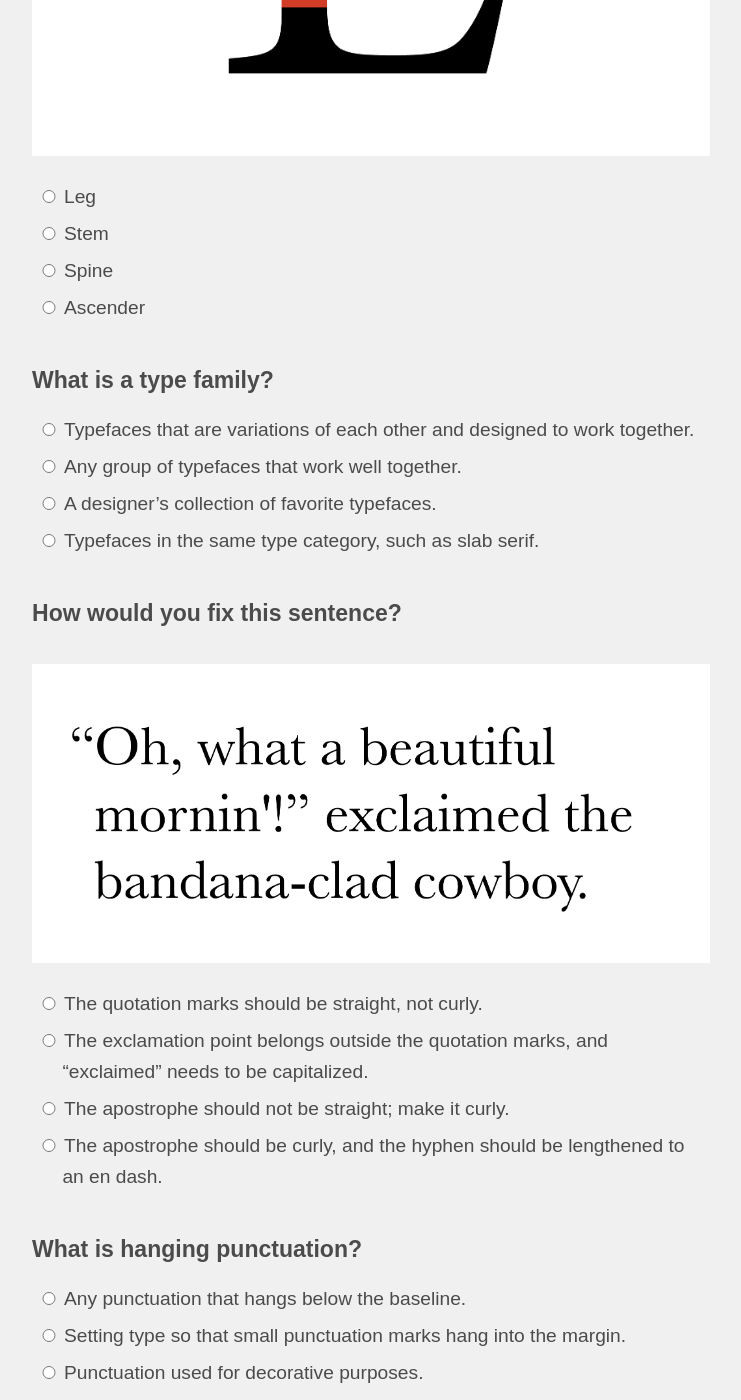
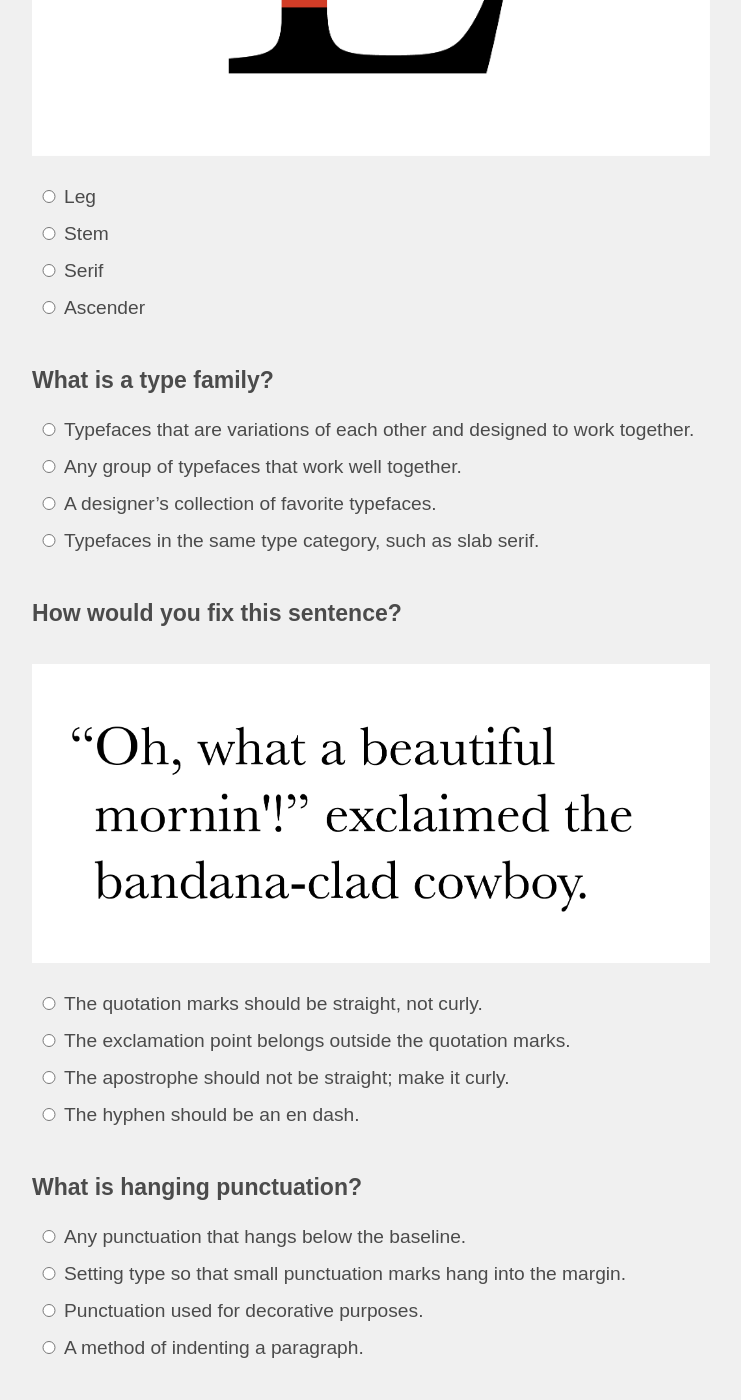
Before and after one commit to bfioritto/typeburrito, a Jekyll site: the page built from _posts/2017-01-31-typography-quiz.markdown, in a window 1280 px wide and 1400 px high, scrolled down 3458 px. Shown: the whole window, without its empty margins (269-1010 px from the left). Built offline with Jekyll 4.4.1, drawn with Linux system fonts in a browser that asks for light colours; comment, search, counter and statistics services are not loaded; some of the changed text lies outside the part shown.

Commit message:
fixed quiz answers

```diff
--- a/_posts/2017-01-31-typography-quiz.markdown
+++ b/_posts/2017-01-31-typography-quiz.markdown
@@ -123,7 +123,7 @@
         <p><input type="radio" name="q6" value="b"/>Stem</p>
       </div>
       <div class="option">
-        <p><input type="radio" name="q6" value="c"/>Spine</p>
+        <p><input type="radio" name="q6" value="c"/>Serif</p>
       </div>
       <div class="option">
         <p><input type="radio" name="q6" value="d"/>Ascender</p>
@@ -160,13 +160,13 @@
         <p><input type="radio" name="q8" value="a"/>The quotation marks should be straight, not curly.</p>
       </div>
       <div class="option">
-        <p><input type="radio" name="q8" value="b"/>The exclamation point belongs outside the quotation marks, and &ldquo;exclaimed&rdquo; needs to be capitalized.</p>
+        <p><input type="radio" name="q8" value="b"/>The exclamation point belongs outside the quotation marks.</p>
       </div>
       <div class="option">
         <p><input type="radio" name="q8" value="c"/>The apostrophe should not be straight; make it curly.</p>
       </div>
       <div class="option">
-        <p><input type="radio" name="q8" value="d"/>The apostrophe should be curly, and the hyphen should be lengthened to an en dash.</p>
+        <p><input type="radio" name="q8" value="d"/>The hyphen should be an en dash.</p>
       </div>
     </div>
   </div>
@@ -332,7 +332,7 @@
         <p><input type="radio" name="q17" value="a"/>Depends on the reading device. Choose type sizes that are easy to read at a comfortable reading distance on the relevant devices.</p>
       </div>
       <div class="option">
-        <p><input type="radio" name="q17" value="b"/>Always use 16 px. That&rsquo;s the standard.</p>
+        <p><input type="radio" name="q17" value="b"/>Always use 16 px.</p>
       </div>
       <div class="option">
         <p><input type="radio" name="q17" value="c"/>Using a modular scale, take the size of your h1 tag and go three steps down the scale.</p>
@@ -380,7 +380,7 @@
 </div>
 
 
-<div class="quizlib-question question" data-answer="d">
+<div class="quizlib-question question" data-answer="b">
     <h3 class="quizlib-question-title">What are these marks called?</h3>
     <figure class="question-image">
       <img src="/images/type_quiz/quotes_primes_inch_marks.png" />
```
Also changed, not shown: other parts of _posts/2017-01-31-typography-quiz.markdown (+2 -2 lines).
